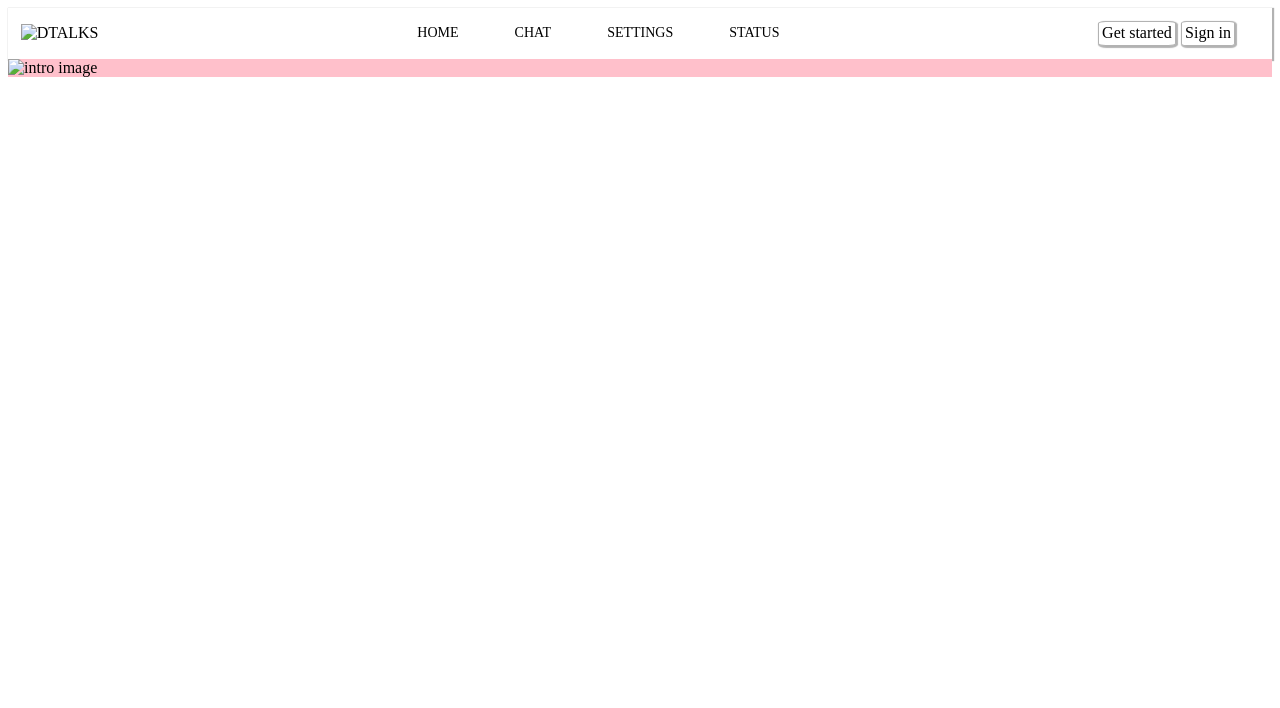
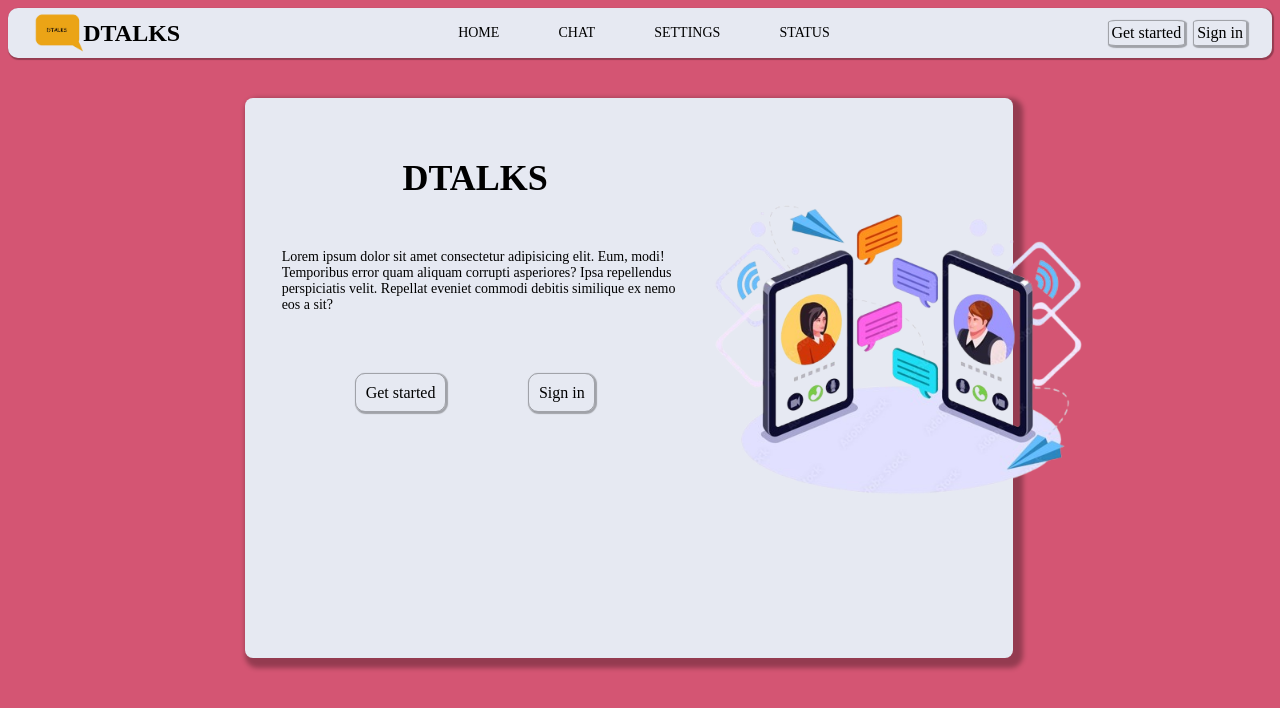
Before and after one commit to nvsmanohar/Django-project, a plain HTML site: page index.html in a window 1280 px wide. Drawn offline with Linux system fonts and the light colour scheme.

Commit message:
Add files via upload

```diff
--- a/index.html
+++ b/index.html
@@ -9,7 +9,8 @@
 <body>
     <section class="navbanner">
         <div class="logo">
-            <img src="" alt="DTALKS">
+            <img src="DTALKS.png" alt="DTALKS">
+            <h2>DTALKS</h2>
         </div>
         <div class="navlinks">
             <li><a href="index.html">HOME</a></li>
@@ -23,9 +24,21 @@
         </div>
     </section>
     <section class="mainbody">
-        <section class="3dbody">
+        <section class="dbody">
+            <div class="intro">
+                <div class="introtxt">
+                    <H1>DTALKS</H1>
+                    <p>Lorem ipsum dolor sit amet consectetur adipisicing elit. Eum, modi! Temporibus error quam aliquam corrupti asperiores? Ipsa repellendus perspiciatis velit. Repellat eveniet commodi debitis similique ex nemo eos a sit?</p>
+                </div>
+                <div class="introbuttons">
+                    <li><a href="">Get started</a></li>
+                    <li><a href="">Sign in</a></li>
+                </div>
 
-            <img src="" alt="intro image">
+            </div>
+            <div class="introimg">
+                <img src="intro.png" alt="intro image">
+            </div>
         </section>
     </section>
 </body>
--- a/style.css
+++ b/style.css
@@ -1,16 +1,34 @@
+
+body{
+    background-color: rgb(212, 85, 115);
+}
 .navbanner{
     z-index: 999;
-    background-color: white;
+    background-color: rgb(230, 233, 242);
     display: flex;
     flex-direction: row;
     align-items: center;
     justify-content: space-between;
-    padding: 1%;
+    height: 50px;
     box-shadow: 1px 1px 1px 1px rgba(0,0,0,0.3);
+    border-radius: 10px;
 }
 
+.logo{
+    margin-left: 2%;
+    display: flex;
+    flex-direction: row;
+    justify-content: space-between;
+    align-items: center;
+}
+.logo img{
+    width: 50px;
+    height: 50px;
+}
+
+
 .navlinks{
-background-color: white;
+    background-color: rgb(230, 233, 242);
 display: flex;
 flex-direction: row;
 justify-content: space-between;
@@ -21,7 +39,6 @@ width: 30%;
 .navlinks li{
     list-style: none;
     text-decoration: none;
-    border: 1px solid white;
     border-radius: 10%;
     /* background-color: rgb(204, 195, 195); */
     padding: 1%;
@@ -34,7 +51,8 @@ width: 30%;
 }
 
 .Auth{
-    background-color: white;
+    background-color: rgb(230, 233, 242);
+
     display: flex;
     flex-direction: row;
     width: 11%;
@@ -62,9 +80,76 @@ width: 30%;
 .Auth li:hover{
     padding: 3%;
 }
+.mainbody{
+    display: flex;
+    flex-direction: column;
+    justify-content: space-around;
+    align-items: center;
+    width: 97vw;
+    height: 80vh;
+}
+.dbody{
+    background-color: rgb(230, 233, 242);
+    height: 70vh;
+    width: 60vw;
+    box-shadow: 5px 5px 5px 5px rgba(0, 0, 0, 0.3);
+    border-radius: 8px;
+    display: flex;
+    flex-direction: row;
+}
 
-.mainbody{
-    background-color: pink;
-    height: 100%;
-    width: 100%;
+.intro{
+    width: 60%;
+    display: flex;
+    flex-direction: column;
+    align-items: center;
+    /* justify-content: space-around; */
 }
+
+.introtxt{
+    display: flex;
+    flex-direction: column;
+    align-items: center;
+    justify-content: space-around;
+    margin-top: 5%;
+}
+
+.introtxt h1{
+    font-size: 36px;
+}
+.introtxt p{
+    font-size: 14px;
+    margin-left: 8%;
+    margin-right: 2%;
+}
+
+.introbuttons{
+    width: 70%;
+    display: flex;
+    flex-direction: row;
+    margin-top: 10%;
+    justify-content: space-around;
+}
+
+.introbuttons li{
+    list-style: none;
+    border: 1px solid rgba(0,0,0,0.3);
+    padding: 3%;
+    border-radius: 10px;
+    box-shadow: 1px 1px 1px 1px rgba(0,0,0,0.3);
+}
+
+.introbuttons li a{
+    text-decoration: none;
+    color: black;
+}
+
+.introimg{
+    width: 40%;
+    align-items: center;
+}
+.introimg img{
+    width: 400px;
+    height: 400px;
+    margin-top: 50px;
+}
```
Also changed, not shown: DTALKS.png (added), intro.png (added).
